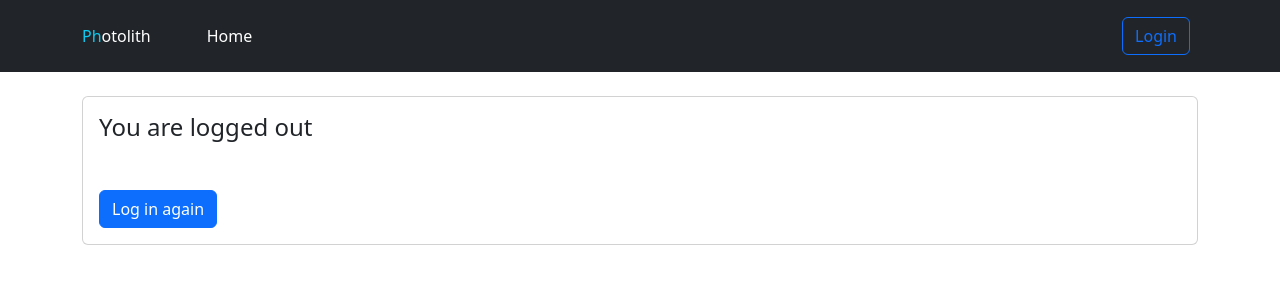
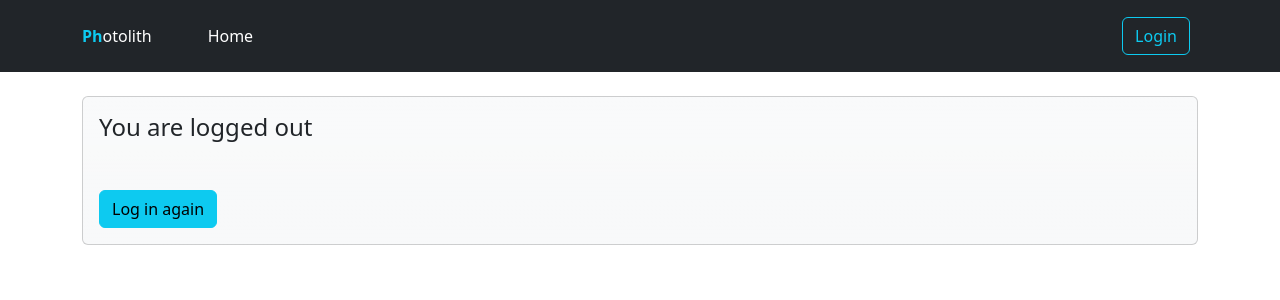
Before and after one commit to photolith/photolith, a Django app: template photolith/templates/registration/logged_out.html in a window 1280 px wide. Shown: the top 300 px of the page. Run offline with Django 3.2, Linux system fonts and the light colour scheme; the template is opened without the code that fills it, so the values that code supplies are empty; some libraries are stand-ins or nearby versions.

Commit message:
templates: Standardise on bs-info as photolith blue #23
Use bs-info as the highlight colour for all buttons, and in the editor.

```diff
--- a/photolith/templates/base.html
+++ b/photolith/templates/base.html
@@ -23,7 +23,7 @@
     <div class="container">
       <div class="d-flex flex-wrap align-items-center justify-content-center justify-content-lg-start">
         <a href="/" class="d-flex align-items-center mb-2 mb-lg-0 text-white text-decoration-none">
-          <span class="me-lg-5"><span class="text-info">Ph</span><span class="text-white">otolith</span></span>
+          <span class="me-lg-5"><span class="text-info fw-bold">Ph</span><span class="text-white">otolith</span></span>
         </a>
 
         <ul class="nav col-12 col-lg-auto me-lg-auto mb-2 justify-content-center mb-md-0">
@@ -34,7 +34,7 @@
         <div class="text-end">
         {% if user.is_authenticated %}
           <div class="dropdown">
-            <button class="btn btn-outline-primary dropdown-toggle me-2" type="button" id="header-menu" data-bs-toggle="dropdown" aria-expanded="false">
+            <button class="btn btn-outline-info dropdown-toggle me-2" type="button" id="header-menu" data-bs-toggle="dropdown" aria-expanded="false">
               <!-- https://icons.getbootstrap.com/icons/person-circle/ -->
               <svg xmlns="http://www.w3.org/2000/svg" width="16" height="16" fill="currentColor" class="bi bi-person-circle" viewBox="0 0 16 16">
                 <path d="M11 6a3 3 0 1 1-6 0 3 3 0 0 1 6 0z"/>
@@ -56,7 +56,7 @@
             </ul>
           </div>
         {% else %}
-          <a href="/accounts/login/" type="button" class="btn btn-outline-primary me-2">{% translate "Login" %}</a>
+          <a href="/accounts/login/" type="button" class="btn btn-outline-info me-2">{% translate "Login" %}</a>
         {% endif %}
         </div>
       </div>
--- a/photolith/templates/registration/logged_out.html
+++ b/photolith/templates/registration/logged_out.html
@@ -2,13 +2,13 @@
 {% load i18n %}
 
 {% block content %}
-<div class="card">
+<div class="card bg-light bg-gradient">
   <div class="card-body">
     <h4 class="card-title">{% translate 'You are logged out' %}</h4>
 
     <p class="mt-5 mb-5"></p>
 
-    <a href="{% url 'login' %}" class="btn btn-primary btn-block">{% translate 'Log in again' %}</a>
+    <a href="{% url 'login' %}" class="btn btn-info btn-block">{% translate 'Log in again' %}</a>
   </div>
 </div>
 {% endblock %}
--- a/photolith/templates/registration/login.html
+++ b/photolith/templates/registration/login.html
@@ -3,7 +3,7 @@
 {% load i18n %}
 
 {% block content %}
-<div class="card">
+<div class="card bg-light bg-gradient">
   <div class="card-body">
     <h4 class="card-title">{% translate 'Log in to your account' %}</h4>
 
@@ -13,8 +13,8 @@
 
       {{ form|crispy }}
 
-      <button type="submit" class="btn btn-primary btn-block">{% translate 'Log in' %}</button>
-      <a href="/accounts/password_reset/" class="btn btn-secondary btn-block">{% translate 'Forgot Password?' %}</a>
+      <button type="submit" class="btn btn-info btn-block">{% translate 'Log in' %}</button>
+      <a href="/accounts/password_reset/" class="btn btn-outline-dark btn-block">{% translate 'Forgot Password?' %}</a>
     </form>
   </div>
 </div>
--- a/photolith/templates/registration/password_change_done.html
+++ b/photolith/templates/registration/password_change_done.html
@@ -3,7 +3,7 @@
 {% load i18n %}
 
 {% block content %}
-<div class="card">
+<div class="card bg-light bg-gradient">
   <div class="card-body">
     <h4 class="card-title">{% translate 'Password change' %}</h4>
 
--- a/photolith/templates/registration/password_change_form.html
+++ b/photolith/templates/registration/password_change_form.html
@@ -3,7 +3,7 @@
 {% load i18n %}
 
 {% block content %}
-<div class="card">
+<div class="card bg-light bg-gradient">
   <div class="card-body">
     <h4 class="card-title">{% translate 'Password change' %}</h4>
 
@@ -11,7 +11,7 @@
       {% csrf_token %}
       {{ form|crispy }}
 
-      <button type="submit" class="btn btn-success">{% translate 'Change password' %}</button>
+      <button type="submit" class="btn btn-info">{% translate 'Change password' %}</button>
     </form>
   </div>
 </div>
--- a/photolith/templates/registration/password_reset_complete.html
+++ b/photolith/templates/registration/password_reset_complete.html
@@ -3,13 +3,13 @@
 {% load i18n %}
 
 {% block content %}
-<div class="card">
+<div class="card bg-light bg-gradient">
   <div class="card-body">
     <h4 class="card-title">{% translate 'Password reset' %}</h4>
 
     <p>{% translate "Your password has been set.  You may go ahead and log in now." %}</p>
 
-    <a href="{{ login_url }}" class="btn btn-primary btn-block">{% translate 'Log in' %}</a>
+    <a href="{{ login_url }}" class="btn btn-info btn-block">{% translate 'Log in' %}</a>
   </div>
 </div>
 {% endblock %}
--- a/photolith/templates/registration/password_reset_confirm.html
+++ b/photolith/templates/registration/password_reset_confirm.html
@@ -3,13 +3,13 @@
 {% load i18n %}
 
 {% block content %}
-<div class="card">
+<div class="card bg-light bg-gradient">
   <div class="card-body">
     <h4 class="card-title">{% translate 'Password reset' %}</h4>
 
     <p>{% translate "Your password has been set.  You may go ahead and log in now." %}</p>
 
-    <a href="{{ login_url }}" class="btn btn-primary btn-block">{% translate 'Log in' %}</a>
+    <a href="{{ login_url }}" class="btn btn-info btn-block">{% translate 'Log in' %}</a>
   </div>
 </div>
 {% endblock %}
--- a/photolith/templates/registration/password_reset_done.html
+++ b/photolith/templates/registration/password_reset_done.html
@@ -3,7 +3,7 @@
 {% load i18n %}
 
 {% block content %}
-<div class="card">
+<div class="card bg-light bg-gradient">
   <div class="card-body">
     <h4 class="card-title">{% translate 'Password reset' %}</h4>
 
--- a/photolith/templates/registration/password_reset_form.html
+++ b/photolith/templates/registration/password_reset_form.html
@@ -3,7 +3,7 @@
 {% load i18n %}
 
 {% block content %}
-<div class="card">
+<div class="card bg-light bg-gradient">
   <div class="card-body">
     <h4 class="card-title">{% translate 'Password reset' %}</h4>
 
@@ -13,7 +13,7 @@
       {% csrf_token %}
       {{ form|crispy }}
 
-      <button type="submit" class="btn btn-primary btn-block">{% translate 'Reset my password' %}</button>
+      <button type="submit" class="btn btn-info btn-block">{% translate 'Reset my password' %}</button>
     </form>
 
   </div>
```
Also changed, not shown: client/src/viewer.js (+8 -3 lines), client/src/viewer/editable_line.js (+5 -5 lines).
